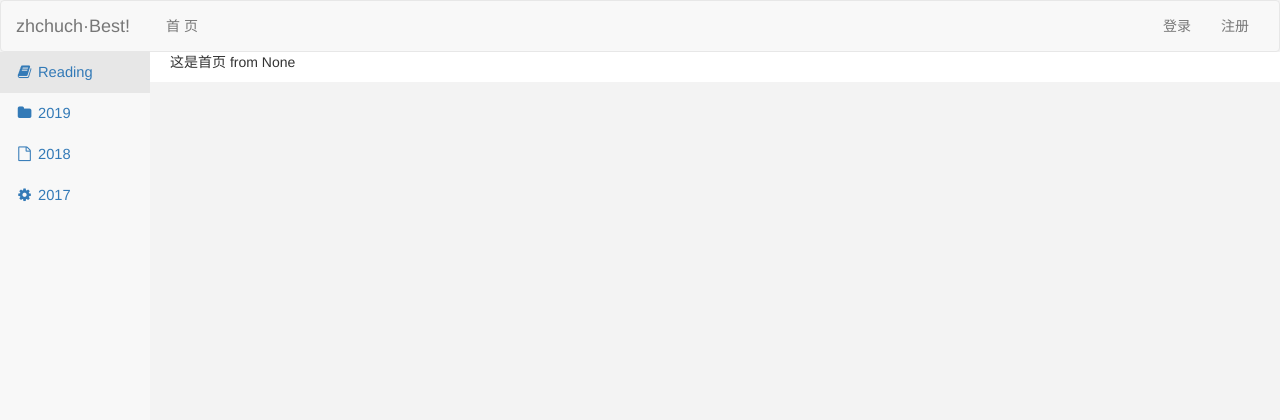
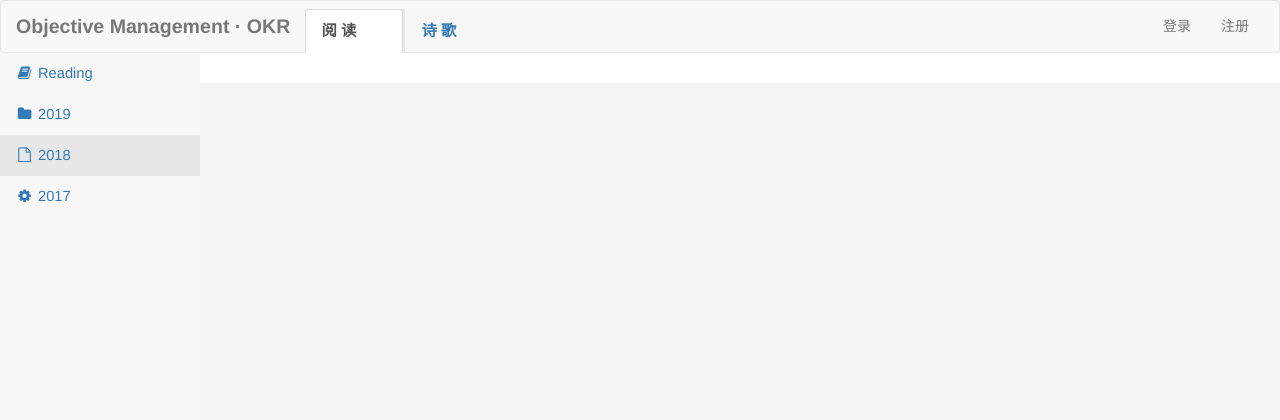
Before and after one commit to AndrewZcc/zccweb, a Flask app: page / in a window 1280 px wide. Shown: the top 420 px of the page. Before the commit the page ends 201 px from the top, so only its background shows below. Run offline with Flask 2, Linux system fonts and the light colour scheme; data that the repository does not hold is empty; some libraries are stand-ins or nearby versions.

Commit message:
func: add reading and poetry pages.

```diff
--- /dev/null
+++ b/configs/fileserver_config.py
@@ -0,0 +1,4 @@
+#!/usr/bin/python3
+# -*- encoding: utf-8 -*-
+
+FILESERVER = "/Users/zhchuch/SpaceZ/WebFileServer"
--- a/controllers/main.py
+++ b/controllers/main.py
@@ -3,14 +3,62 @@
 
 from flask import Blueprint, render_template, request, session, redirect, url_for
 from models.user_model import db, User
+from models.book_model import Book, Author, Year
 from sqlalchemy import and_
 
 main = Blueprint('main', __name__)
 
 
+def init_db():
+    book1 = Book(title='平凡的世界')
+    book2 = Book(title='人生')
+    book3 = Book(title='活着')
+    book4 = Book(title='大江大河')
+    book5 = Book(title='百年孤独')
+
+    author1 = Author(name="路遥", state="中")
+    author2 = Author(name="余华", state="中")
+    author3 = Author(name="宋运辉", state="中")
+    author4 = Author(name="加西亚.马尔克斯", state="哥")
+
+    year1 = Year(year=2016)
+    year2 = Year(year=2018)
+    year3 = Year()
+
+    book1.author = author1
+    book1.year = year1
+
+    book2.author = author1
+    book2.year = year1
+
+    book3.author = author2
+    book3.year = year1
+
+    book4.author = author3
+    book4.year = year3
+
+    book5.author = author4
+    book5.year = year2
+
+    db.session.add_all([book1, book2, book3, book4, book5])
+    db.session.add_all([author1, author2, author3, author4])
+    db.session.add_all([year1, year2, year3])
+    db.session.commit()
+
+
 @main.route('/')
 def index():
-    return render_template('index.html')
+    #init_db()
+
+    years = Year.query.filter().all()
+    books = Book.query.filter().all()
+
+    dicts = {
+        'years': years,
+        'books': books
+    }
+
+    return render_template('reading.html', **dicts)
 
 
 @main.route('/login/', methods=['GET', 'POST'])
@@ -64,3 +112,8 @@ def register():
                 db.session.add(user)
                 db.session.commit()
                 return redirect(url_for('main.index'))
+
+
+@main.route('/poetry/')
+def poetry():
+    return render_template('poetry.html')
--- a/static/user-defined/css/base.css
+++ b/static/user-defined/css/base.css
@@ -6,12 +6,24 @@ body {
 	margin-bottom: 0;
 }
 
+.navbar-brand {
+	font-size: 140%;
+	font-weight: bold;
+}
+
+.mainNavLi {
+	width: 100px;
+	font-size: 110%;
+	font-weight: bold;
+}
+
 .nav li.active{
 	background-color: #e7e7e7;
 }
 
-.navbar-brand {
-	width: 150px;
+.nav-tabs {
+	margin-top: 8px;
+	border: 0 solid transparent;
 }
 
 #wrapper {
@@ -20,7 +32,7 @@ body {
 
 #side-menu {
 	background-color: #f8f8f8;
-	width: 150px;
+	width: 200px;
 	height: calc(100vh - 48px);
 	float: left;
 	font-size: 105%;
@@ -32,6 +44,7 @@ body {
 
 .content {
 	background: #fff;
+	margin: 0 auto;
 	overflow: hidden;
 }
 
--- /dev/null
+++ b/static/user-defined/css/reading.css
@@ -0,0 +1,13 @@
+
+.page-content {
+    margin-top: 20px;
+    margin-left: 40px;
+}
+
+table {
+    width: 90%;
+}
+
+td {
+    width: 25%;
+}
--- a/templates/base.html
+++ b/templates/base.html
@@ -29,18 +29,19 @@
                     <span class="icon-bar"></span>
                     <span class="icon-bar"></span>
                 </button>
-                <a class="navbar-brand" href="#">zhchuch·Best!</a>
+                <a class="navbar-brand" href="#">Objective Management · OKR</a>
             </div>
 
             <!-- Collect the nav links, forms, and other content for toggling -->
             <div class="collapse navbar-collapse" id="bs-example-navbar-collapse-1">
-                <ul class="nav navbar-nav">
-                    <li class="nav-item">
-                        <a class="nav-link" href="{{ url_for('main.index') }}">首 页 <span class="sr-only">(current)</span></a>
+                <!--<ul class="nav navbar-nav">-->
+                <ul class="nav nav-tabs navbar-left">
+                    <li class="nav-item mainNavLi mainNavLiReading">
+                        <a class="nav-link" href="{{ url_for('main.index') }}">阅 读 <span class="sr-only">(current)</span></a>
                     </li>
-                    <!--<li class="nav-item">
-                        <a class="nav-link" href="#">发布问答</a>
-                    </li>-->
+                    <li class="nav-item mainNavLi mainNavLiPoetry">
+                        <a class="nav-link" href="{{ url_for('main.poetry') }}">诗 歌</a>
+                    </li>
                 </ul>
                 <!--<form class="navbar-form navbar-left">
                     <div class="form-group">
@@ -70,32 +71,7 @@
     </nav>
 
     <div class="nav-default sidebar" role="navigation">
-        <ul class="nav" id="side-menu">
-            <li class="active">
-                <a href="#"><i class="fa fa-fw fa-book"></i> Reading</a>
-            </li>
-            <li>
-                <a href="#"><i class="fa fa-fw fa-folder"></i> 2019</a>
-            </li>
-            <li>
-                <a href="#"><i class="fa fa-fw fa-file-o"></i> 2018</a>
-            </li>
-            <li>
-                <a href="#"><i class="fa fa-fw fa-cog"></i> 2017</a>
-            </li>
-            <!--<li class="dropdown">
-                <a href="#" class="dropdown-toggle" data-toggle="dropdown"><i class="fa fa-fw fa-plus"></i> Dropdown
-                    <span class="caret"></span></a>
-                <ul class="dropdown-menu" role="menu">
-                    <li class="dropdown-header">Dropdown heading</li>
-                    <li><a href="#">Action</a></li>
-                    <li><a href="#">Another action</a></li>
-                    <li><a href="#">Something else here</a></li>
-                    <li><a href="#">Separated link</a></li>
-                    <li><a href="#">One more separated link</a></li>
-                </ul>
-            </li>-->
-        </ul>
+        {% block sidebar %}{% endblock %}
     </div>
 
     <div id="page-wrapper">
--- a/templates/index.html
+++ /dev/null
@@ -1,11 +0,0 @@
-{% extends 'base.html' %}
-
-{% block title %}首页{% endblock %}
-
-{% block link %}{% endblock %}
-
-{% block content %}
-<div class="row" style="margin-left: 20px;">
-	<p>这是首页 from {{ session.get('username') }}</p>
-</div>
-{% endblock %}
--- /dev/null
+++ b/templates/reading.html
@@ -0,0 +1,83 @@
+{% extends 'base.html' %}
+
+{% block title %}首页{% endblock %}
+
+{% block link %}
+    <link rel="stylesheet" type="text/css" href="{{ url_for('static', filename='user-defined/css/reading.css') }}">
+{% endblock %}
+
+{% block sidebar %}
+<ul class="nav" id="side-menu">
+    <li>
+        <a href="#"><i class="fa fa-fw fa-book"></i> Reading</a>
+    </li>
+    <li>
+        <a href="#"><i class="fa fa-fw fa-folder"></i> 2019</a>
+    </li>
+    <li class="active">
+        <a href="#"><i class="fa fa-fw fa-file-o"></i> 2018</a>
+    </li>
+    <li>
+        <a href="#"><i class="fa fa-fw fa-cog"></i> 2017</a>
+    </li>
+    <!--<li class="dropdown">
+        <a href="#" class="dropdown-toggle" data-toggle="dropdown"><i class="fa fa-fw fa-plus"></i> Dropdown
+            <span class="caret"></span></a>
+        <ul class="dropdown-menu" role="menu">
+            <li class="dropdown-header">Dropdown heading</li>
+            <li><a href="#">Action</a></li>
+            <li><a href="#">Another action</a></li>
+            <li><a href="#">Something else here</a></li>
+            <li><a href="#">Separated link</a></li>
+            <li><a href="#">One more separated link</a></li>
+        </ul>
+    </li>-->
+</ul>
+{% endblock %}
+
+{% block content %}
+<div class="page-content">
+<ol>
+	<table>
+        {%- for book in books -%}
+            {% if loop.index0 % 4 == 0 %}
+            <tr>
+            {%- endif -%}
+            <td>
+                <li><p>
+                    <b>{{ book.title_desc }}</b>
+                    <br>作者：[{{ book.author.state }}] {{ book.author.name }}
+                </p></li>
+                <p>
+                    <img src="{{ book.imagePath }}" alt="图片加载失败" height="200" width="200"
+                         onerror="this.src='/static/images/book_imgs/imgFailed.jpeg'"/>
+                    <br>读书笔记：
+                    {%- if book.mdNotePath -%}
+                        <a href="{{ book.mdNotePath }}" target="_blank">{{ book.title }}</a>
+                    {%- else -%}
+                        <font color="#8A8A8A">{{ book.title }}</font>
+                    {%- endif -%}
+                    <br>推荐指数：&hearts;&hearts;&hearts;&hearts;&hearts; {{ book.rating }}
+                    <br>完成日期：{{ book.finish_date }}
+                    <br><i class="fa fa-thumbs-o-up" aria-hidden="true"> {{ book.likes }}</i> 赞
+                    {%- if book.one_sentence -%}
+                    <br>· {{ book.one_sentence }}
+                    {%- endif -%}
+                </p><br>
+            </td>
+            {% if loop.index0 % 4 == 3 or loop.index0 == books|length - 1 %}
+            </tr>
+            {% endif %}
+        {%- endfor -%}
+
+    </table>
+</ol>
+</div>
+{% endblock %}
+
+{% block jsscript %}
+    <script type="text/javascript">
+        var readingNav = document.getElementsByClassName("mainNavLiReading")[0];
+        readingNav.className = readingNav.className + " active";
+    </script>
+{% endblock %}
--- a/utils/manage.py
+++ b/utils/manage.py
@@ -7,7 +7,10 @@ from flask_migrate import Migrate, MigrateCommand
 import sys
 sys.path.append("..")
 from web import app
-from models.user_model import db, User
+from models.user_model import db
+
+from models.user_model import User
+from models.book_model import Book, Author, Year
 
 manager = Manager(app)
 
```
Also changed, not shown: docs/devProcess.md (+16 -3 lines), docs/webflask.sql (added, +15 -0 lines), models/book_model.py (added, +37 -0 lines), templates/login.html (+7 -0 lines), templates/poetry.html (added, +34 -0 lines), templates/register.html (+7 -0 lines), static/images/book_imgs/imgFailed.jpeg (added), static/images/book_imgs/pfdsj.jpg (added), static/popperjs/umd/popper.js.
